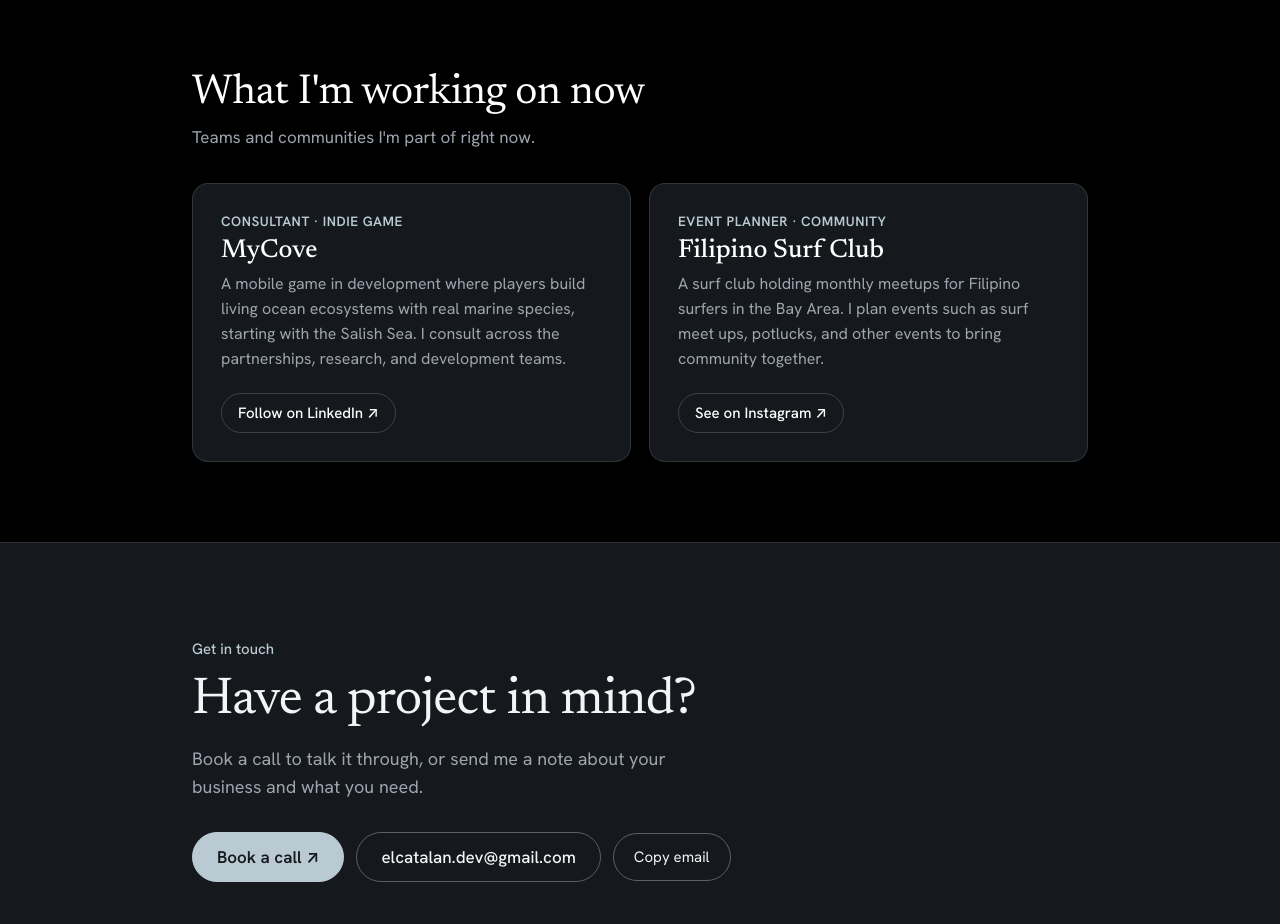
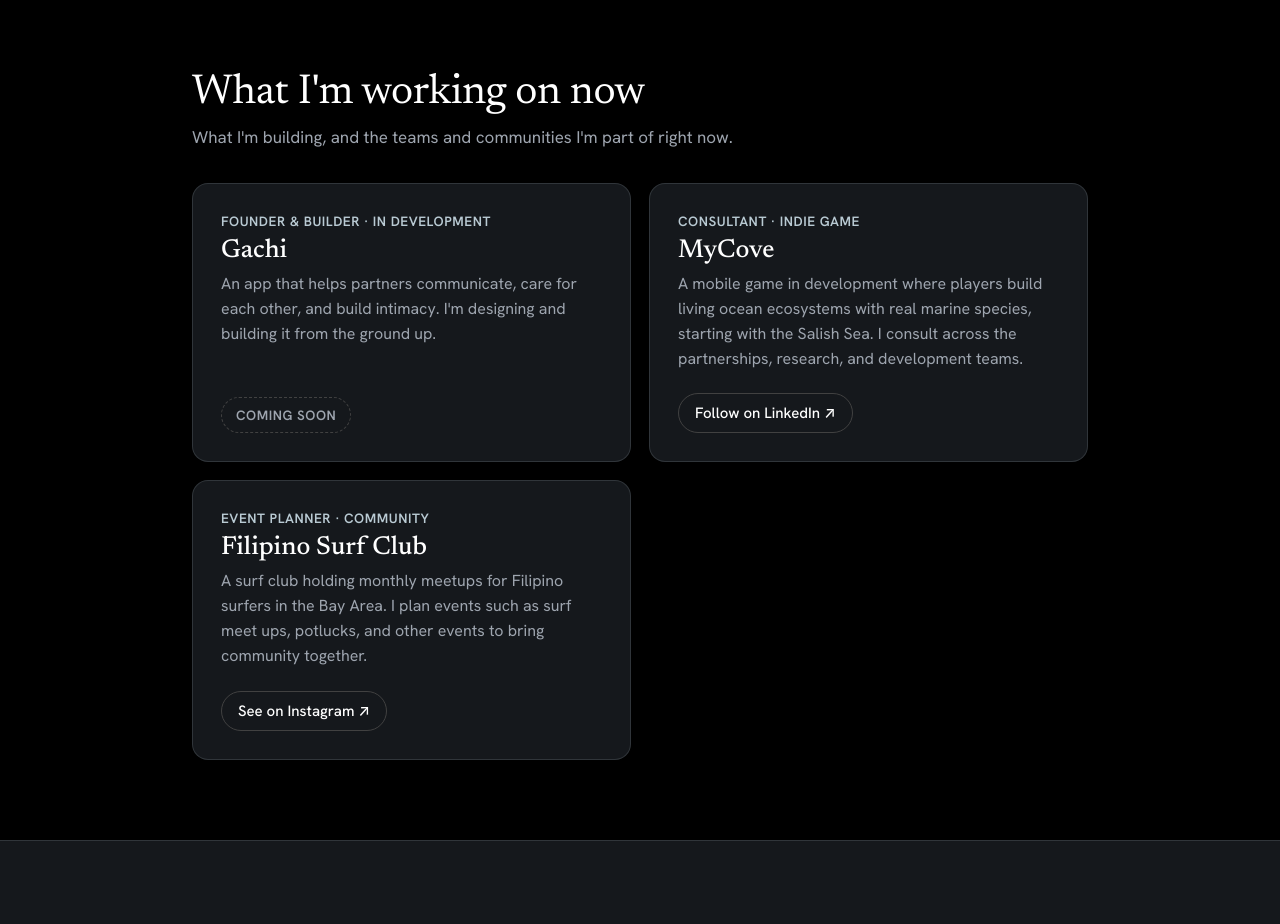
Before and after one commit to elethebuilder/elcatalan, a plain HTML site: page index.html in a window 1280 px wide. Shown: the part 2960-3884 px from the top of the page. Drawn offline with Linux system fonts and the light colour scheme.

Commit message:
Add files via upload

```diff
--- a/index.html
+++ b/index.html
@@ -77,6 +77,7 @@
   .did li::before{content:"✓";color:var(--accent)}
   .card-link{align-self:flex-start;margin-top:22px;font-size:15px;font-weight:500;padding:9px 16px;border-radius:999px;border:1px solid var(--line2)}
   .card-link:hover{border-color:var(--hover)}
+  .soon{align-self:flex-start;margin-top:22px;font-size:13.5px;font-weight:600;letter-spacing:.04em;text-transform:uppercase;padding:8px 14px;border-radius:999px;border:1px dashed var(--line2);color:var(--muted)}
 
   /* Contact */
   footer{background:#15181c;color:#f3f4f6;border-top:1px solid var(--line);scroll-margin-top:72px}
@@ -241,8 +242,14 @@
 
   <section id="now">
     <h2>What I'm working on now</h2>
-    <p class="sub">Teams and communities I'm part of right now.</p>
+    <p class="sub">What I'm building, and the teams and communities I'm part of right now.</p>
     <div class="cards">
+      <article class="card">
+        <p class="tag">Founder &amp; builder · In development</p>
+        <h3>Gachi</h3>
+        <p class="about grow">An app that helps partners communicate, care for each other, and build intimacy. I'm designing and building it from the ground up.</p>
+        <span class="soon">Coming soon</span>
+      </article>
       <article class="card">
         <p class="tag">Consultant · Indie game</p>
         <h3>MyCove</h3>
```
